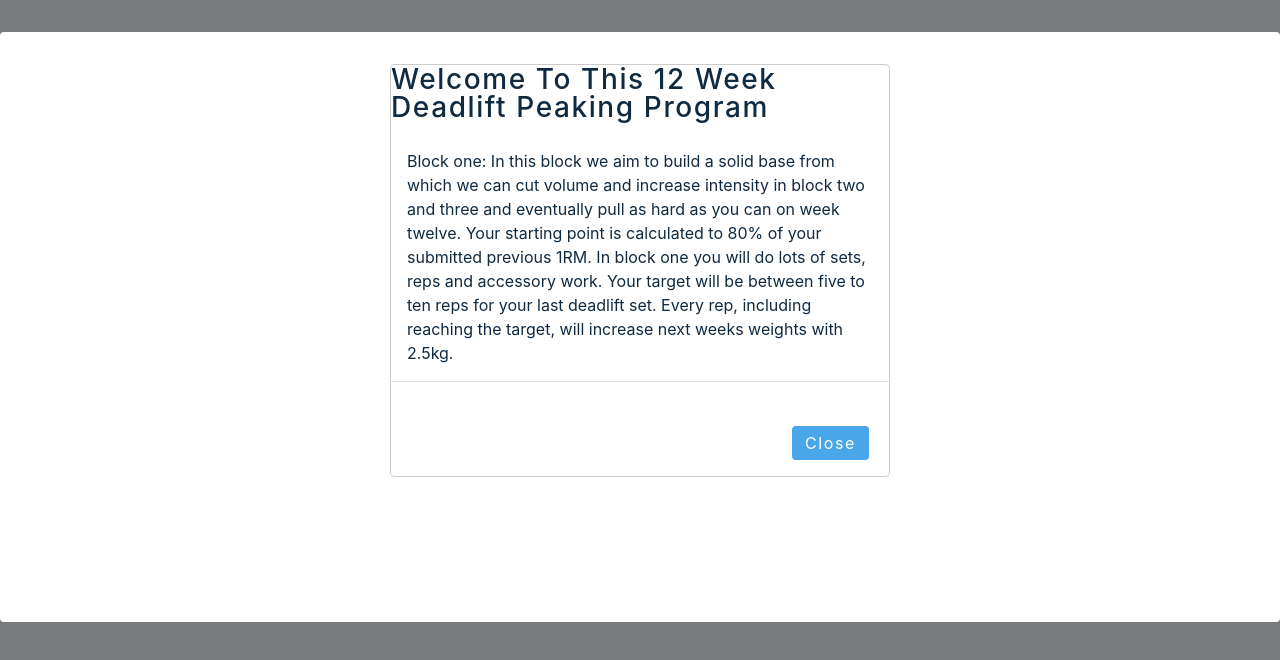
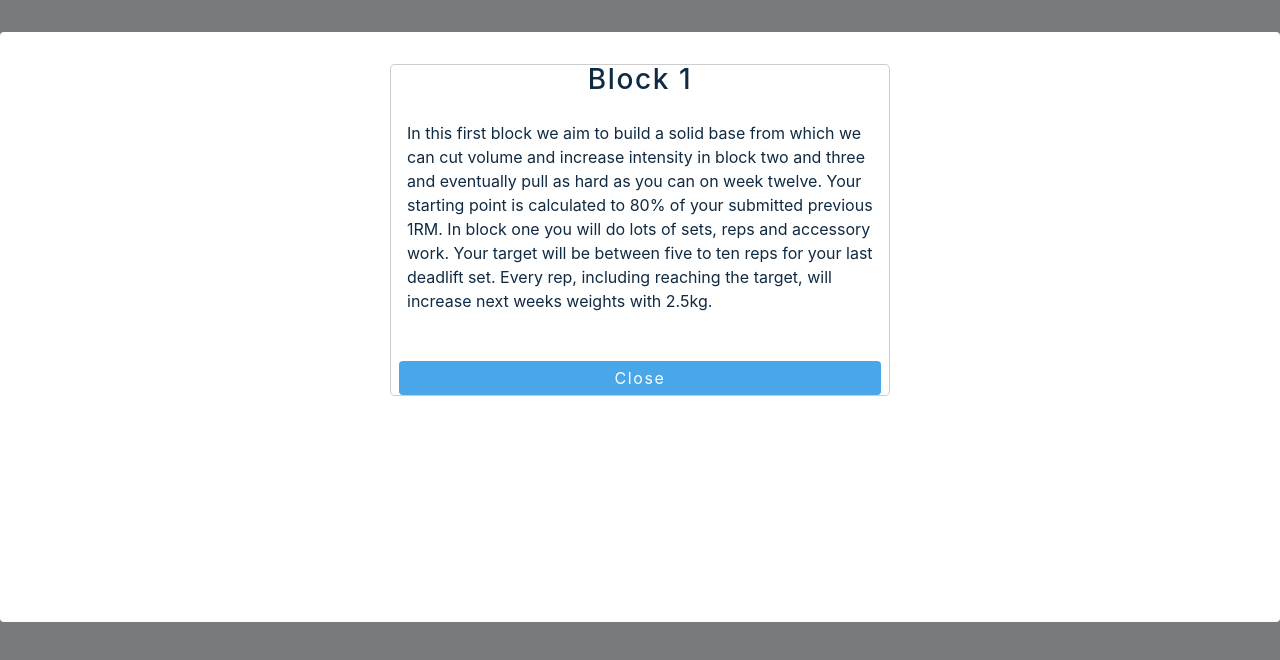
Before and after one commit to williamadahl/Deadlift-peaking-program, a React (Create React App) app: page /block1 in a window 1280 px wide. Shown: the top 660 px of the page. Built offline with nearby package versions, Linux system fonts and the light colour scheme; the HTML template or start-up script is replaced by a standard one.

Commit message:
changed headers to center and added header prop for modal

```diff
--- a/src/data/modalContent.js
+++ b/src/data/modalContent.js
@@ -12,28 +12,25 @@ export const modalContent = [
     '                       This program is quite taxing. I would  recommend NOT going heavy on other exercises that compete\n' +
     '                       with the same energy system. For example, you could drop down to a maintenance level on your squat.\n' +
     '                       Especially for the last four weeks.',
-    'Block one: In this block we aim to build a solid base from which we can cut volume\n' +
+    'In this first block we aim to build a solid base from which we can cut volume\n' +
     '                       and increase intensity in block two and three and eventually pull as hard as you can\n' +
     '                       on week twelve. Your starting point is calculated to 80% of your submitted previous 1RM.\n' +
     '                       In block one you will do lots of sets, reps and accessory work. Your target will be between\n' +
     '                       five to ten reps for your last deadlift set. Every rep, including reaching the target, will\n' +
     '                       increase next weeks weights with 2.5kg.',
-    ' Block two: In this block we start dropping down volume a bit and up the intensity. Your target\n' +
+    'In this second block we start dropping down volume a bit and up the intensity. Your target\n' +
     '                       reps will be between three to six reps on your top-set, and we cut two accessory exercises and\n' +
     '                       the number of sets on the remaining ones.Every rep, including reaching the target, will\n' +
     '                       increase next weeks weights with 2.5kg.',
-    'Block three: This is the peaking phase and it is make or break for most athletes. Either you\n' +
+    'This block contains the peaking phase and it is make or break for most athletes. Either you\n' +
     '                       will get a lot stronger or a lot weaker. It is crucial that you DROP the volume and follow the\n' +
     '                       program as it is laid out. Trust the process! All non-essential volume is dropped and the intensity\n' +
     '                       is amped up once again. This last couple of weeks, you only preform the deadlift during your workout.\n' +
     '                       Remember, this is why we stared out with a high volume, so that we could cut from it and transfer\n' +
     '                       it over to high intensity. Every rep, including reaching the target, will increase next weeks weights\n' +
     '                       with 2.5kg.',
-    'Week 12: This is it, all your hard work has come to this one lift. Do a good warmup and work\n' +
-    '                       your way up with singles jumping ~10% at the time. After you have completed these twelve weeks I highly suggest a week off training before you\n' +
-    '                       go into a hypertrophy phase where you work on any weaknesses you might have. You absolutely\n' +
-    '                       CANNOT go back-to-back peaking your 1RM. Doing so will, in a best case scenario, only lead to\n' +
-    '                       stagnation, but most likely in injury. Train hard but also train smart! If you have a bad day, no worries,\n' +
-'                       your peak will last at least one more week, so you can try again the week after. Good luck,\n' +
-'                       and stay hard!'
+    'This is it, all your hard work has come to this one lift. Do a good warmup and work\n' +
+    '                       your way up with singles jumping ~10% at the time. If you have a bad day, no worries,\n' +
+    '                       your peak will last at least one more week, so you can try again the week after. Good luck,\n' +
+    '                       and stay hard!'
 ]
--- a/src/index.css
+++ b/src/index.css
@@ -87,6 +87,7 @@ h3,
 h4 {
   letter-spacing: var(--spacing);
   text-transform: capitalize;
+  text-align: center;
   line-height: 1.25;
   margin-bottom: 0.75rem;
 }
--- a/src/tmp-folder/Block1.js
+++ b/src/tmp-folder/Block1.js
@@ -24,6 +24,8 @@ const Block1 = () => {
         <>
             <h1> Block 1 </h1>
             <InfoModal
+                header={'Block 1'}
+                submitWeight={false}
                 modalContent={myModalData}
                 showModal={showBlock1Modal}
                 dispatchCode={'SET_SHOW_BLOCK1_MODAL'}
--- a/src/tmp-folder/Block2.js
+++ b/src/tmp-folder/Block2.js
@@ -24,6 +24,8 @@ const Block2 = () => {
         <>
             <h1> Block 2 </h1>
             <InfoModal
+                header={'Block 2'}
+                submitWeight={false}
                 modalContent={myModalData}
                 showModal={showBlock2Modal}
                 dispatchCode={'SET_SHOW_BLOCK2_MODAL'}
--- a/src/tmp-folder/Block3.js
+++ b/src/tmp-folder/Block3.js
@@ -24,6 +24,8 @@ const Block3 = () => {
         <>
             <h1> Block 3 </h1>
             <InfoModal
+                header={'Block 3'}
+                submitWeight={false}
                 modalContent={myModalData}
                 showModal={showBlock3Modal}
                 dispatchCode={'SET_SHOW_BLOCK3_MODAL'}
--- a/src/tmp-folder/Block4.js
+++ b/src/tmp-folder/Block4.js
@@ -62,6 +62,10 @@ const Block4 = () => {
                 <h5>Previous best: {previousMax}</h5>
                 <h5>New best: {achievedMax}</h5>
                 <h5>That is an increase of: {achievedMax-previousMax} kg! Well done!</h5>
+                <p> After you have completed these twelve weeks I highly suggest a week off training before you
+                    go into a hypertrophy phase where you work on any weaknesses you might have. You absolutely
+                    CANNOT go back-to-back peaking your 1RM. Doing so will, in a best case scenario, only lead to
+                    stagnation, but most likely in injury. Train hard but also train smart!</p>
             </>
         )
     }
@@ -69,6 +73,8 @@ const Block4 = () => {
     return (
         <>
             <InfoModal
+                header={'Max attempt'}
+                submitWeight={false}
                 modalContent={myModalData}
                 showModal={showBlock4Modal}
                 dispatchCode={'SET_SHOW_BLOCK4_MODAL'}
--- a/src/tmp-folder/Home.js
+++ b/src/tmp-folder/Home.js
@@ -31,10 +31,11 @@ const Home = () => {
                 <h5> You submitted : {submitted1RM}</h5>
                <h5>Calculated training weight :{workingWeight}</h5>
             <InfoModal
+                header={'Welcome to this 12 week deadlift peaking program!'}
+                submitWeight={true}
                 modalContent={myModalData}
                 showModal={showHomeModal}
                 dispatchCode={'SET_SHOW_HOME_MODAL'}
-                submitWeight={true}
             />
             <form className='form' onSubmit={handleSubmit}>
                 <input
--- a/src/tmp-folder/Modal.js
+++ b/src/tmp-folder/Modal.js
@@ -4,8 +4,6 @@ import {useDispatch, useSelector} from "react-redux";
 
 const InfoModal = (props) => {
     const dispatch = useDispatch();
-    const selectSubmitted1RM = state => state.initialWeight;
-    const submitted1RM = useSelector(selectSubmitted1RM )
     const [show, setShow] = useState(props.showModal);
     const [submitWeight] = useState(props.submitWeight);
     const [writtenWeight, setWrittenWeight] = useState('');
@@ -30,7 +28,7 @@ const InfoModal = (props) => {
     return(
         <>
             <Modal
-                style={{'maxHeight': 'calc(100vh - 210px)', 'overflowY': 'auto'}}
+                style={{'maxHeight': 'calc(100vh - 210px)', 'overflowY': 'auto', 'minHeight':'350px'}}
                 scrollable={true}
                 show={show}
                 onHide={handleClose}
@@ -38,7 +36,7 @@ const InfoModal = (props) => {
                 keyboard={false}
                 animation={false}
             >
-                <h3>Welcome to this 12 week deadlift peaking program</h3>
+                <h3>{props.header}</h3>
                 <Modal.Body>
                     {props.modalContent}
                     {submitWeight &&
@@ -50,17 +48,14 @@ const InfoModal = (props) => {
                             />
                             <button type='submit' >Submit current 1RM</button>
                         </form>
-
                     }
                 </Modal.Body>
-                <Modal.Footer>
                     {!submitWeight &&
                     <Button
                         onClick={handleSubmit}>
                         Close
                     </Button>
                     }
-                </Modal.Footer>
             </Modal>
         </>
     );
```
Also changed, not shown: 1 other file (tests, documents, lock files or other folders).
